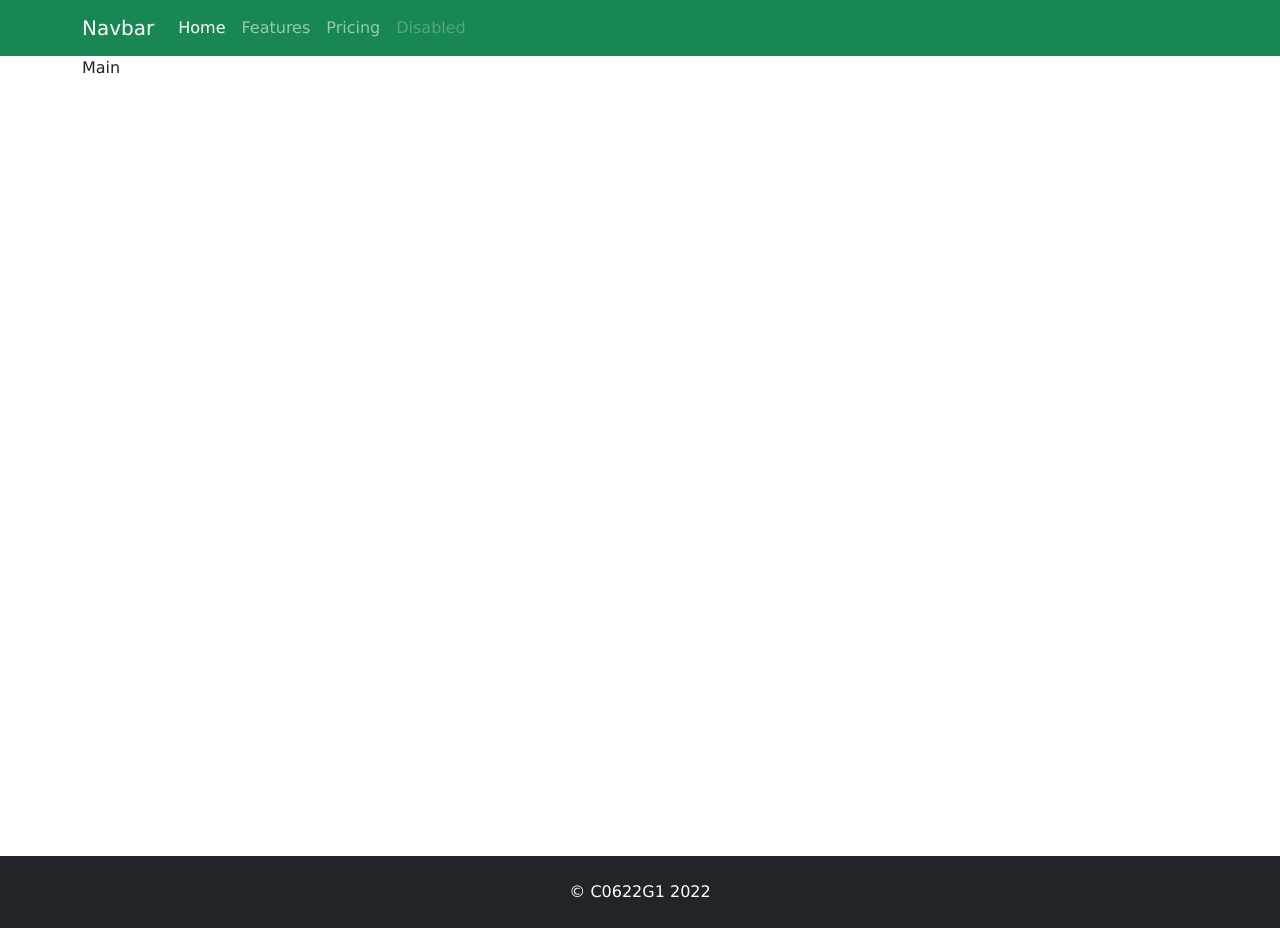
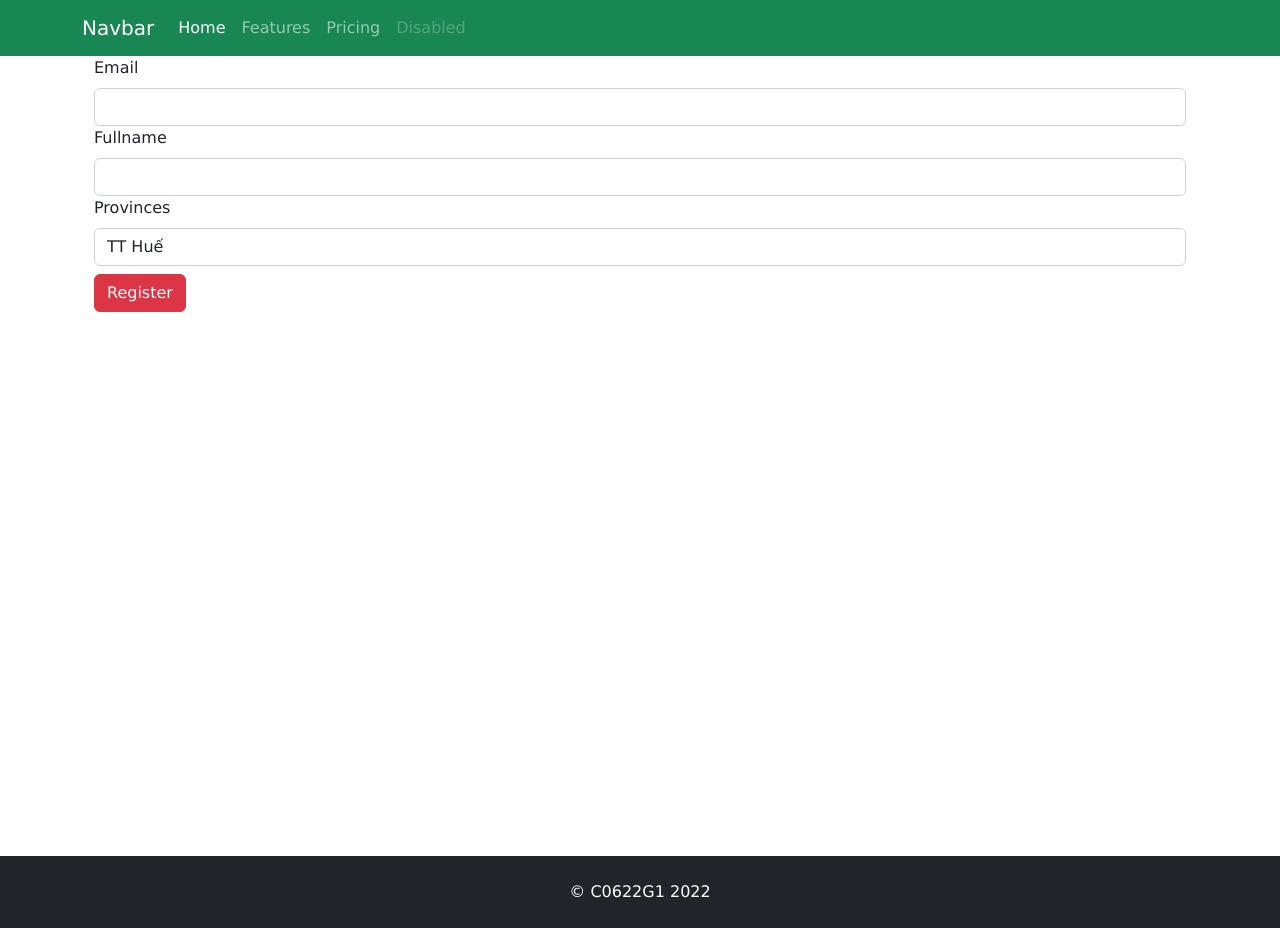
Before and after one commit to khoanguyen84/C0622G1, a React app in the folder Module_5/webpack/: page / in a window 1280 px wide. Built offline with nearby package versions, Linux system fonts and the light colour scheme.

Commit message:
usestate

```diff
--- a/Module_5/webpack/src/components/Main.js
+++ b/Module_5/webpack/src/components/Main.js
@@ -1,9 +1,10 @@
 import React from "react";
+import Register from './UseState/Register';
 
 function Main(){
     return (
         <div className="container vh-100">
-            Main
+            <Register/>
         </div>
     )
 }
--- /dev/null
+++ b/Module_5/webpack/src/components/UseState/Register.js
@@ -0,0 +1,84 @@
+import React, { useState } from "react";
+
+const provinces = [
+    {
+        provinceId: 1,
+        name: "TT Huế"
+    },
+    {
+        provinceId: 2,
+        name: "Đà Nẵng"
+    },
+    {
+        provinceId: 3,
+        name: "Quảng Trị"
+    },
+]
+function Register() {
+    const [state, setState] = useState({})
+
+    const handleInput = (e) => {
+        setState({
+            ...state,
+            [e.target.name]: e.target.value
+        })
+    }
+    const handleSubmit = (e) => {
+        e.preventDefault();
+
+        console.log(state);
+        setState({
+            ...state,
+            email: "",
+            fullname: "",
+            province: provinces[0].name
+        })
+    }
+
+    const { email, fullname, province } = state;
+
+    return (
+        <div className="container">
+            <div className="">
+                <form onSubmit={handleSubmit}>
+                    <div className="form-group">
+                        <label className="form-label">Email</label>
+                        <input type="email" className="form-control"
+                            value={email || ""}
+                            name="email"
+                            onInput={handleInput}
+                        />
+                    </div>
+                    <div className="form-group">
+                        <label className="form-label">Fullname</label>
+                        <input type="text" className="form-control"
+                            value={fullname || ""}
+                            name="fullname"
+                            onInput={handleInput}
+                        />
+                    </div>
+                    <div className="form-group">
+                        <label className="form-label">Provinces</label>
+                        <select className="form-control"
+                            name="province"
+                            value={province || provinces[0].name}
+                            onInput={handleInput}
+                        >
+                            {
+                                provinces.map((province) => (
+                                    <option value={province.name}
+                                        key={province.provinceId}>{province.name}</option>
+                                ))
+                            }
+                        </select>
+                    </div>
+                    <div className="form-group">
+                        <button type="submit" className="btn btn-danger mt-2">Register</button>
+                    </div>
+                </form>
+            </div>
+        </div>
+    )
+}
+
+export default Register;
```
Also changed, not shown: Module_5/webpack/src/components/UseState/TwoWayBinding.js (added, +80 -0 lines), Module_5/webpack/src/components/UseState/UseState.js (added, +39 -0 lines).
